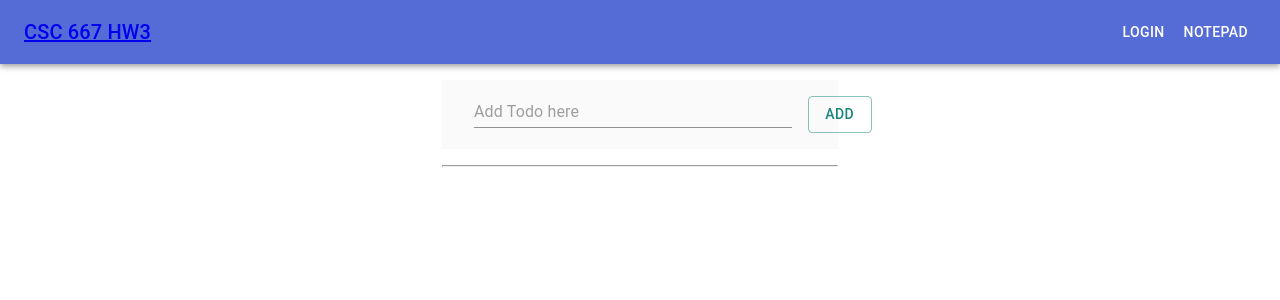
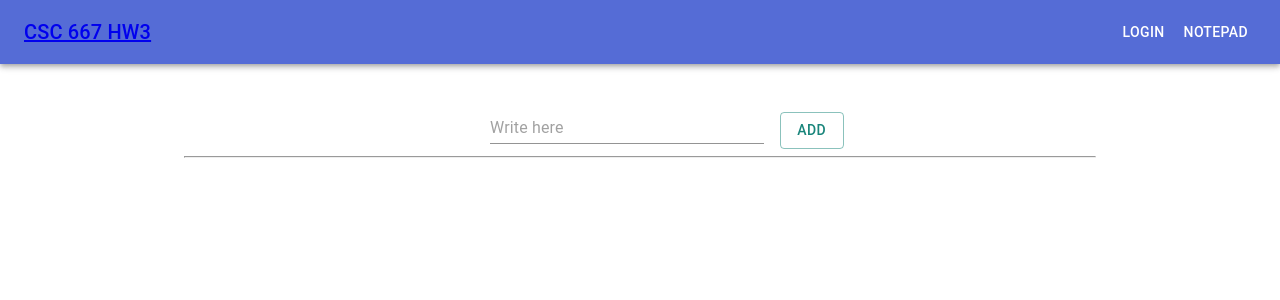
Before and after one commit to ctam4/-csc667-hw3-mocha, a React (Create React App) app in the folder frontend/: page /Notes in a window 1280 px wide. Shown: the top 300 px of the page. Built offline with nearby package versions, Linux system fonts and the light colour scheme.

Commit message:
Fix pages layout

```diff
--- a/frontend/src/components/Login.jsx
+++ b/frontend/src/components/Login.jsx
@@ -27,14 +27,12 @@ const SignIn = () => {
   const classes = useStyles();
 
   return (
-    <Container component="main" maxWidth="xs">
+    <Container component="main" maxWidth="sm">
       <div className={classes.paper}>
         <Avatar className={classes.avatar}>
           <LockOutlinedIcon />
         </Avatar>
-        <Typography component="h1" variant="h5">
-          Sign in
-        </Typography>
+        <Typography component="h1" variant="h5">Sign in</Typography>
         <form className={classes.form} noValidate>
           <TextField
             variant="outlined"
@@ -58,24 +56,11 @@ const SignIn = () => {
             id="password"
             autoComplete="current-password"
           />
-          <FormControlLabel
-            control={<Checkbox value="remember" color="primary" />}
-            label="Remember me"
-          />
-          <Button
-            type="submit"
-            fullWidth
-            variant="contained"
-            color="primary"
-            id="login"
-          >
-            Sign In
-          </Button>
+          <FormControlLabel control={<Checkbox value="remember" color="primary" />} label="Remember me" />
+          <Button type="submit" fullWidth variant="contained" color="primary" id="login">Sign In</Button>
           <Grid container>
             <Grid container justify="center">
-              <Link to="/SignUp" href="/SignUp" variant="body2">
-                {"Don't have an account? Sign Up"}
-              </Link>
+              <Link to="/SignUp" href="/SignUp" variant="body2">Don't have an account? Sign Up</Link>
             </Grid>
           </Grid>
         </form>
--- a/frontend/src/components/Notes.jsx
+++ b/frontend/src/components/Notes.jsx
@@ -13,7 +13,7 @@ const Notes = () => {
   const classes = useStyles();
 
   return (
-    <Container component="main" maxWidth="xs">
+    <Container component="main" maxWidth="md">
       <NotesForm />
       <hr />
       <AllNotes />
--- a/frontend/src/components/NotesForm.jsx
+++ b/frontend/src/components/NotesForm.jsx
@@ -6,7 +6,16 @@ import { TextField, Button, Grid } from "@material-ui/core";
 import { addNote } from "../redux/actions/actions";
 
 const useStyles = makeStyles(theme => ({
-
+  paper: {
+    marginTop: theme.spacing(6),
+    display: "flex",
+    flexDirection: "column",
+    alignItems: "center",
+  },
+  form: {
+    padding: 0,
+    margin: "auto",
+  },
 }));
 
 const NotesForm = () => {
@@ -23,18 +32,18 @@ const NotesForm = () => {
   };
 
   return (
-    <form elevation={0} style={{ maxWidth: 800, padding: 0, margin: "auto", backgroundColor: "#fafafa" }}>
-      <Grid container style={{ margin: 16, padding: 16 }}>
-        <Grid xs={10} md={11} item style={{ paddingRight: 16 }}>
-          <TextField required type="text" name="content" placeholder="Add Todo here" value={content} onChange={(e) => setContent(e.target.value)} fullWidth />
+    <div className={classes.paper}>
+      <form elevation={0} className={classes.form} onSubmit={(e) => handleSubmission(e)}>
+        <Grid container spacing={2}>
+          <Grid xs={10} md={11} item>
+            <TextField required type="text" name="content" placeholder="Write here" value={content} onChange={(e) => setContent(e.target.value)} fullWidth />
+          </Grid>
+          <Grid xs={2} md={1} item>
+            <Button type="submit" fullWidth color="secondary" variant="outlined">Add</Button>
+          </Grid>
         </Grid>
-        <Grid xs={2} md={1} item>
-          <Button type="submit" fullWidth color="secondary" variant="outlined" onClick={handleSubmission}>
-            Add
-          </Button>
-        </Grid>
-      </Grid>
-    </form>
+      </form>
+    </div>
   );
 }
 
--- a/frontend/src/components/SignUp.jsx
+++ b/frontend/src/components/SignUp.jsx
@@ -27,7 +27,7 @@ const SignUp = () => {
   const classes = useStyles();
 
   return (
-    <Container component="main" maxWidth="xs">
+    <Container component="main" maxWidth="sm">
       <div className={classes.paper}>
         <Avatar className={classes.avatar}>
           <LockOutlinedIcon />
```
